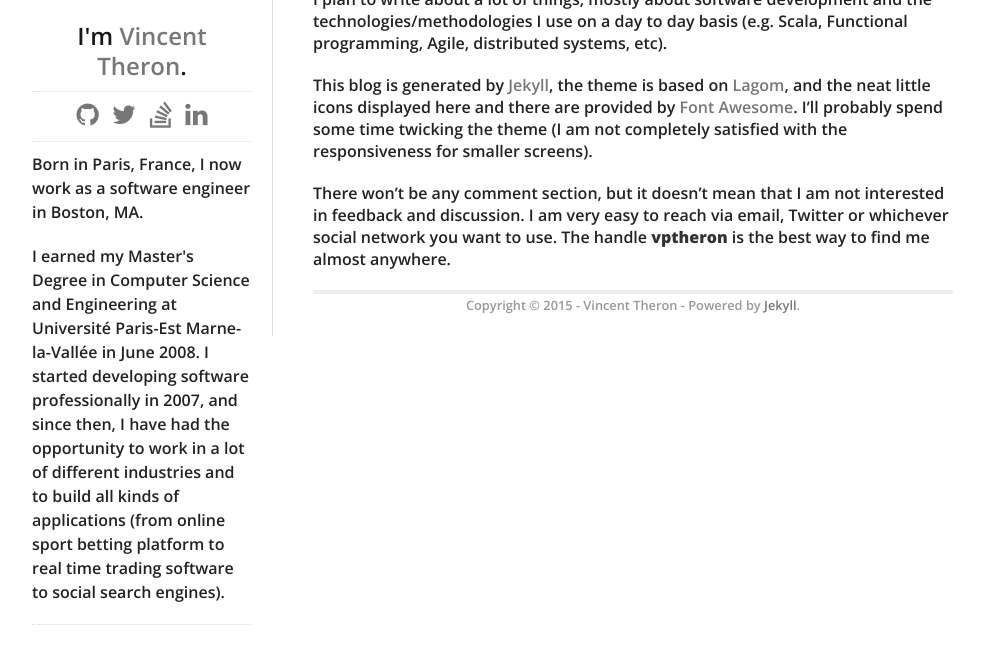
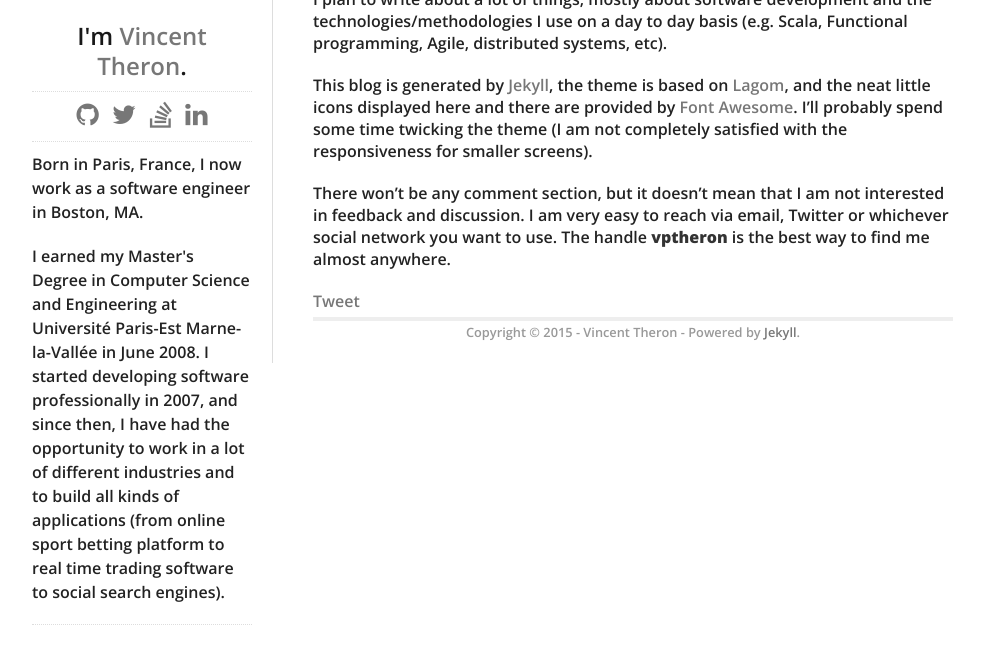
Before and after one commit to vptheron/vptheron.github.io, a Jekyll site: the page built from _posts/2015-02-21-blog-reboot.md, in a window 1280 px wide, cut to the strip 209-873 px from the top of the page. Shown: the whole strip, without its empty margins (138-1122 px from the left). Built offline with Jekyll 4.4.1, drawn with Linux system fonts in a browser that asks for light colours; nearby versions of some CDN libraries; comment, search, counter and statistics services are not loaded.

Commit message:
add share button to post layout

```diff
--- a/_layouts/post.html
+++ b/_layouts/post.html
@@ -20,3 +20,8 @@
 <div class="post-content">
   {{ content }}
 </div>
+
+<div>
+  <a href="https://twitter.com/share" class="twitter-share-button" data-size="large">Tweet</a>
+  <script>!function(d,s,id){var js,fjs=d.getElementsByTagName(s)[0],p=/^http:/.test(d.location)?'http':'https';if(!d.getElementById(id)){js=d.createElement(s);js.id=id;js.src=p+'://platform.twitter.com/widgets.js';fjs.parentNode.insertBefore(js,fjs);}}(document, 'script', 'twitter-wjs');</script>
+</div>
```
